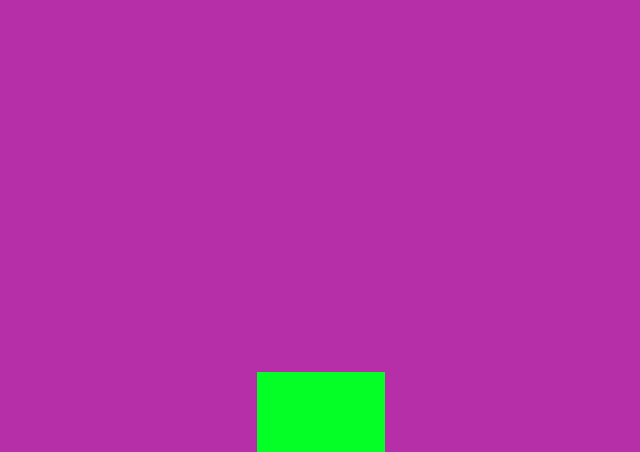
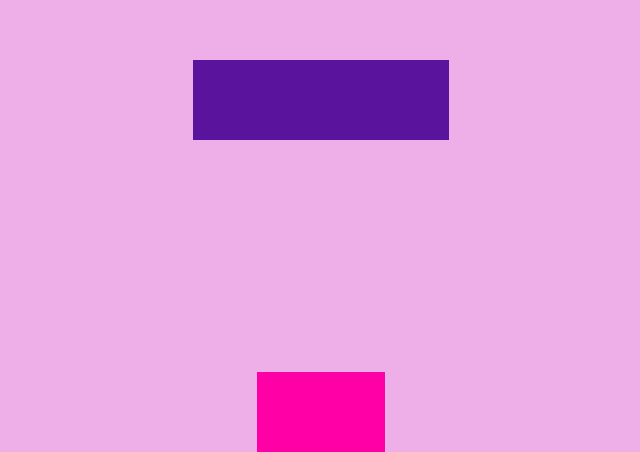
Before and after one commit to RemoteRaccoons-Ironhack-Nov-22/oop-game-codealong, a plain HTML site: page index.html in a window 1280 px wide. Shown: the part 348-800 px from the top of the page, without its empty margins (319-959 px from the left). Drawn offline with Linux system fonts and the light colour scheme.

Commit message:
create and move obstacles + collision detection

```diff
--- a/css/main.css
+++ b/css/main.css
@@ -6,10 +6,15 @@ body {
 #board {
     height: 100vh;
     position: relative;
-    background-color: rgb(182, 47, 169);
+    background-color: rgb(238, 175, 232);
 }
 
 #player {
     position: absolute;
-    background-color: rgb(3, 255, 37);
+    background-color: rgb(255, 0, 166);
 }
+
+.obstacle {
+    position: absolute;
+    background-color: rgb(90, 19, 156);
+}
--- a/js/main.js
+++ b/js/main.js
@@ -36,11 +36,45 @@ class Player {
     }
 }
 
+class Obstacle {
+    constructor() {
+        this.width = 20;
+        this.height = 10;
+        this.positionX = 50 - (this.width /2);
+        this.positionY = 80;
+
+        this.domElement = null;
+        this.createDomElement();
+    }
+    createDomElement(){
+        // step1: create the element:
+        this.domElement = document.createElement('div');
+
+        // step2: add content or modify (ex. innerHTML...)
+        this.domElement.className = "obstacle";
+        this.domElement.style.width = this.width + "vw";
+        this.domElement.style.height = this.height + "vh";
+        this.domElement.style.bottom = this.positionY + "vh";
+        this.domElement.style.left = this.positionX + "vw";
+
+        //step3: append to the dom: `parentElm.appendChild()`
+        const boardElm = document.getElementById("board");
+        boardElm.appendChild(this.domElement);
+    }
+    moveDown(){
+        this.positionY--;
+        this.domElement.style.bottom = this.positionY + "vh";
+    }
+}
+
 //////////////////////////
 
 
 const player = new Player();
+const obstacles = []; //will hold instances of the class Obstacle
 
+
+//Attach event listeners
 document.addEventListener('keydown', function(event) {
     if(event.key === "ArrowRight"){
         player.moveRight();
@@ -48,3 +82,32 @@ document.addEventListener('keydown', function(event) {
         player.moveLeft();
     }
 });
+
+
+// Create obstacles
+setInterval(() => {
+    const newObstacle = new Obstacle();
+    obstacles.push(newObstacle);
+}, 3000);
+
+
+
+
+//Move obstacles & detect collision
+setInterval(() => {
+    obstacles.forEach( (obstacleInstance) => {
+
+        //move current obstacle
+        obstacleInstance.moveDown();
+
+        //detect if there's a collision between player and current obstacle
+        if (
+            player.positionX < obstacleInstance.positionX + obstacleInstance.width &&
+            player.positionX + player.width > obstacleInstance.positionX &&
+            player.positionY < obstacleInstance.positionY + obstacleInstance.height &&
+            player.height + player.positionY > obstacleInstance.positionY
+        ) {
+            console.log("collision detected!!");
+        }
+    });
+}, 50)
```
